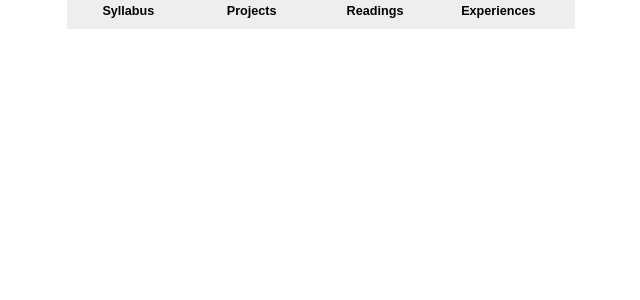
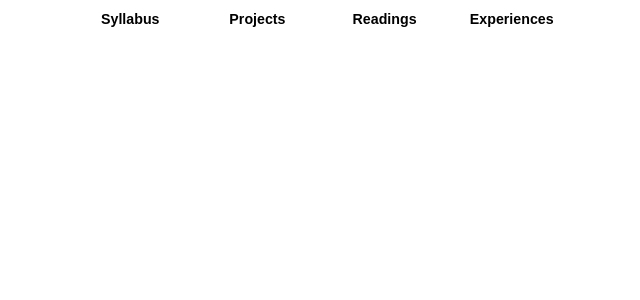
Before and after one commit to smbriones/smbriones.github.com, a Jekyll site: the page Challenges/index.html, which Jekyll copies as it is, in a window 1280 px wide. Shown: the top 300 px of the page, without its empty margins (319-959 px from the left). Built offline with Jekyll 4.4.1, drawn with Linux system fonts in a browser that asks for light colours; nearby versions of some CDN libraries.

Commit message:
changes to nav

```diff
--- a/Challenges/stylesheets/module.css
+++ b/Challenges/stylesheets/module.css
@@ -4,7 +4,6 @@
 /* - - navigation - - */
 
 .m-top-nav {
-  background-color: #EEE;
   height: 1.602em;
   list-style: none;
   margin: 0 auto;
@@ -13,10 +12,10 @@
 
 .m-nav-item {
   display: inline-block;
-  font-size: 0.702em;
+  font-size: 0.79em;
   font-weight: 600;
   float: left;
-  margin-top: 0.346em;
+  margin-top: 0.79em;
   text-align: center;
-  width: 24.25%;
+  width: 25%;
 }
--- a/Challenges/stylesheets/state.css
+++ b/Challenges/stylesheets/state.css
@@ -7,6 +7,6 @@
   }
 
   .m-nav-item {
-    margin-top: 0.5em;
+    margin-top: 1.5em;
   }
 }
```
